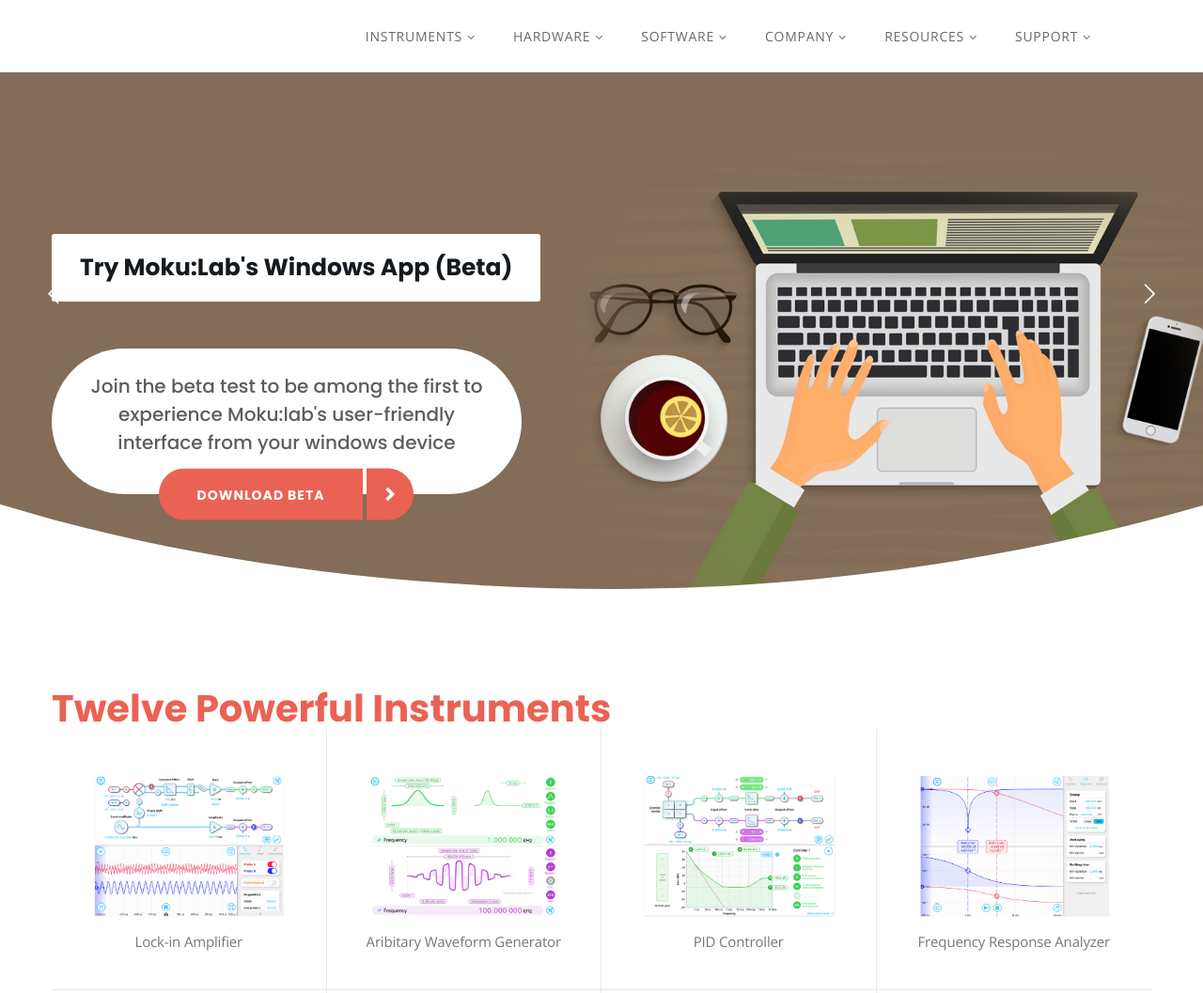
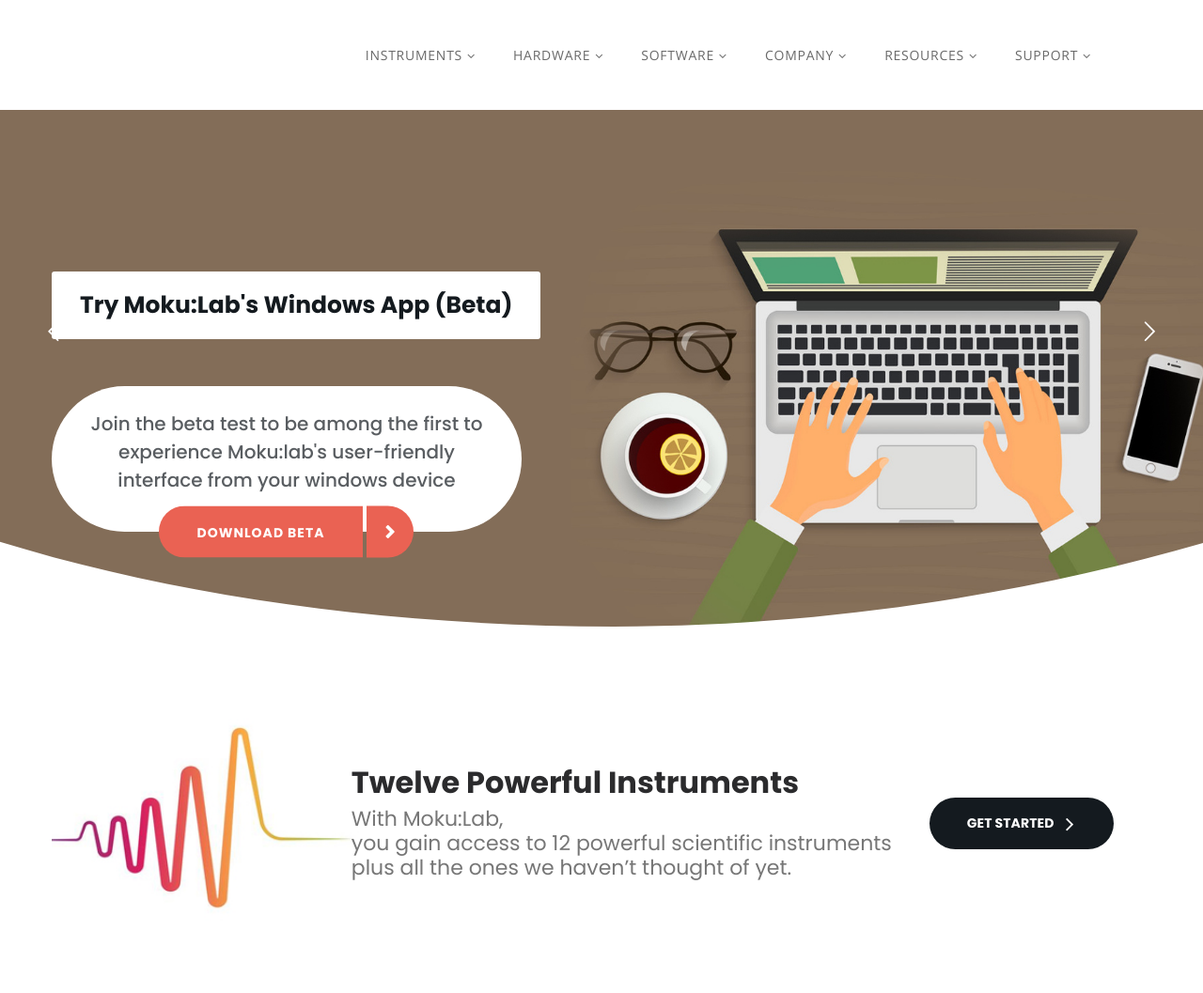
Before and after one commit to anwaarulhaque/prime-tech, a website: page index.html in a window 1280 px wide. Shown: the top 1057 px of the page at 94% size. Drawn offline with nearby package versions, Linux system fonts and the light colour scheme; a web font is replaced by a local one.

Commit message:
header transperant removed

```diff
--- a/assets/sass/base/header/_header.scss
+++ b/assets/sass/base/header/_header.scss
@@ -3,6 +3,8 @@
   font-family: $second-font-family;
   padding: 15px 0;
   color: #696969;
+  background-color: #fff !important;
+
 
   .container,
   .container-fluid {
@@ -18,6 +20,7 @@
     right: 0;
     left: 0;
     z-index: 1040;
+    background-color: #fff;
   }
 
   .btn-remove {
@@ -59,9 +62,11 @@
   background-repeat: no-repeat;
   background-position: center center;
   background-size: cover;
+  background-color: #fff;
+  padding: 20px 0;
 
   .header-transparent &:not(.fixed) {
-    background-color: transparent;
+    background-color: #fff;
     background-image: none;
   }
 
@@ -85,7 +90,7 @@
   display: none;
 
   img {
-    display: block;
+    display: none;
     max-width: 100%;
     height: auto;
   }
--- a/index.html
+++ b/index.html
@@ -746,7 +746,15 @@
                 </div>
             </section> -->
             <div class="container">
-                <h1 class="product-title" style="padding-top: 30px; color: #ea6253; font-size: 4rem;">Twelve Powerful Instruments</h1>
+                <div class="banner-box" style="background-image: url('assets/images/banners/home_banner.jpg');">
+                    <div class="banner-content">
+                        <div class="banner-info">
+                            <h3>Twelve Powerful Instruments</h3>
+                            <p>With Moku:Lab,<br> you gain access to 12 powerful scientific instruments <br>plus all the ones we haven’t thought of yet.</p>
+                        </div>
+                        <button>get started<i class="icon-angle-right"></i></button>
+                    </div>
+                </div>
 
                 <div class="product-intro divide-line up-effect">
                     <div class="col-6 col-sm-4 col-lg-3 product-default">
```
Also changed, not shown: assets/css/style.css.
